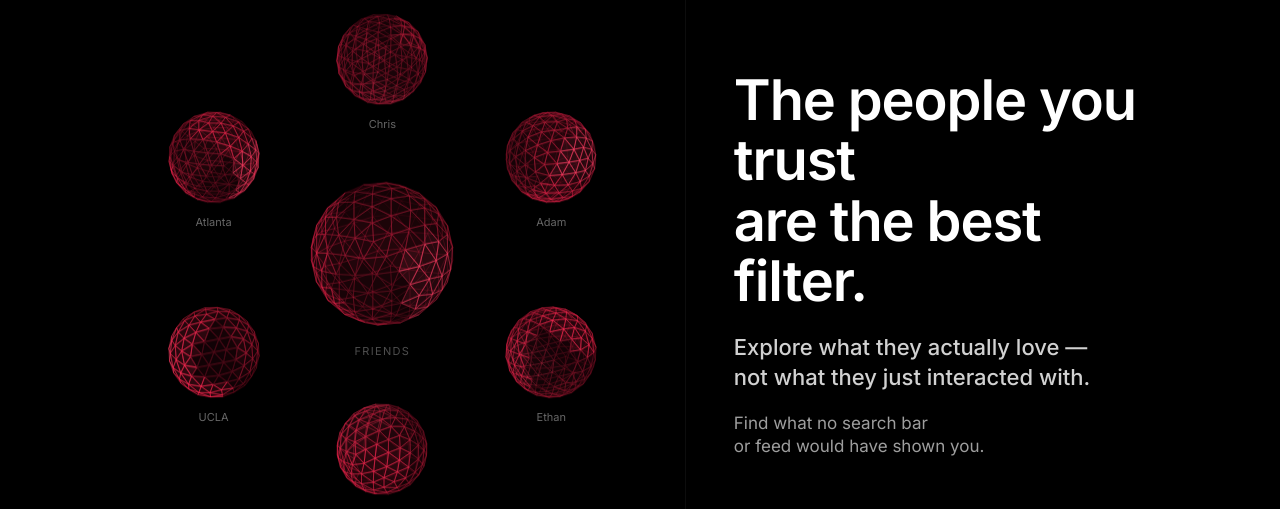
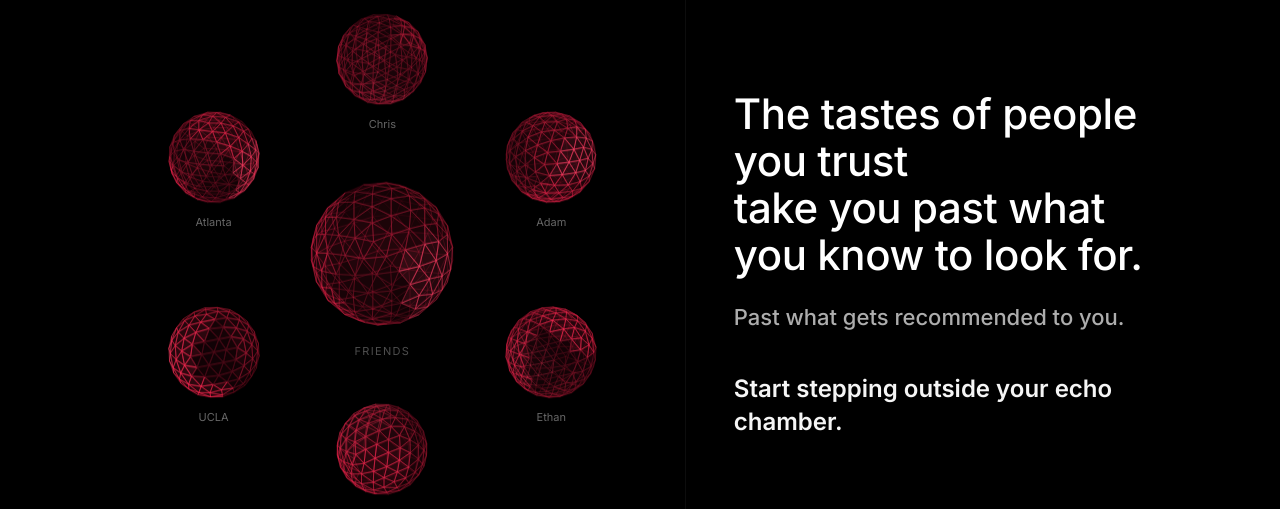
Before and after one commit to sn-ux/blueprint, a Next.js app: page / in a window 1280 px wide. Shown: the part 1667-2176 px from the top of the page. Built offline with nearby package versions, Linux system fonts and the light colour scheme; no server answers; the database is empty.

Commit message:
update page 3 copy to minimal poetic trust-based discovery message

```diff
--- a/app/page.tsx
+++ b/app/page.tsx
@@ -1976,19 +1976,23 @@ export default function LandingPage() {
         </div>
 
         {/* ── RIGHT: copy ─────────────────────────────────────────────────────── */}
-        <div className="flex flex-col justify-center gap-5 py-12 px-12 overflow-hidden"
+        <div className="flex flex-col justify-center py-12 px-12 overflow-hidden"
           style={{ width: "46%", borderLeft: "1px solid rgba(255,255,255,0.05)", alignSelf: "stretch" }}>
 
-          <h2 className="text-[48px] md:text-[56px] font-semibold leading-[1.08] text-white" style={{ letterSpacing: "-0.02em" }}>
-            The people you trust<br />are the best filter.
-          </h2>
-
-          <p className="text-[20px] md:text-[22px] font-medium leading-snug" style={{ color: "rgba(255,255,255,0.82)" }}>
-            Explore what they actually love &mdash;<br />not what they just interacted with.
+          {/* Block 1 — main statement, medium-large */}
+          <p className="text-[36px] md:text-[42px] font-medium leading-[1.12] text-white" style={{ letterSpacing: "-0.01em" }}>
+            The tastes of people you trust<br />
+            take you past what you know to look for.
           </p>
 
-          <p className="text-[17px] leading-snug" style={{ color: "rgba(255,255,255,0.62)" }}>
-            Find what no search bar<br />or feed would have shown you.
+          {/* Block 2 — middle line, small gap after block 1, slightly quieter */}
+          <p className="mt-6 text-[20px] md:text-[22px] font-medium leading-snug" style={{ color: "rgba(255,255,255,0.68)" }}>
+            Past what gets recommended to you.
+          </p>
+
+          {/* Block 3 — CTA, slightly larger gap, brighter and bolder */}
+          <p className="mt-10 text-[22px] md:text-[24px] font-semibold leading-snug" style={{ color: "rgba(255,255,255,0.96)" }}>
+            Start stepping outside your echo chamber.
           </p>
         </div>
 
```
